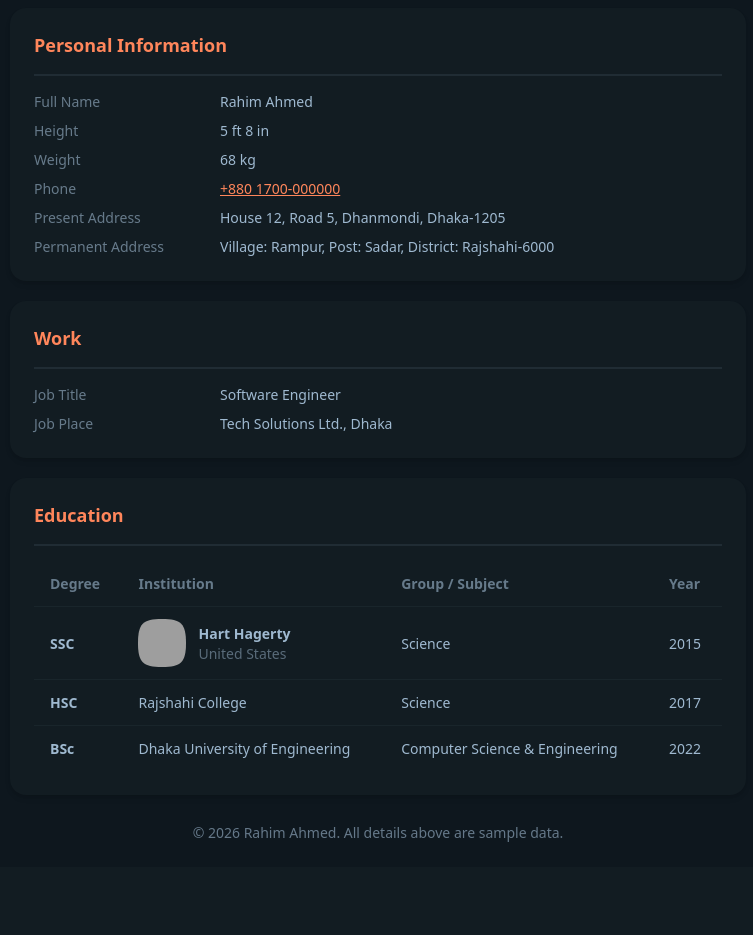
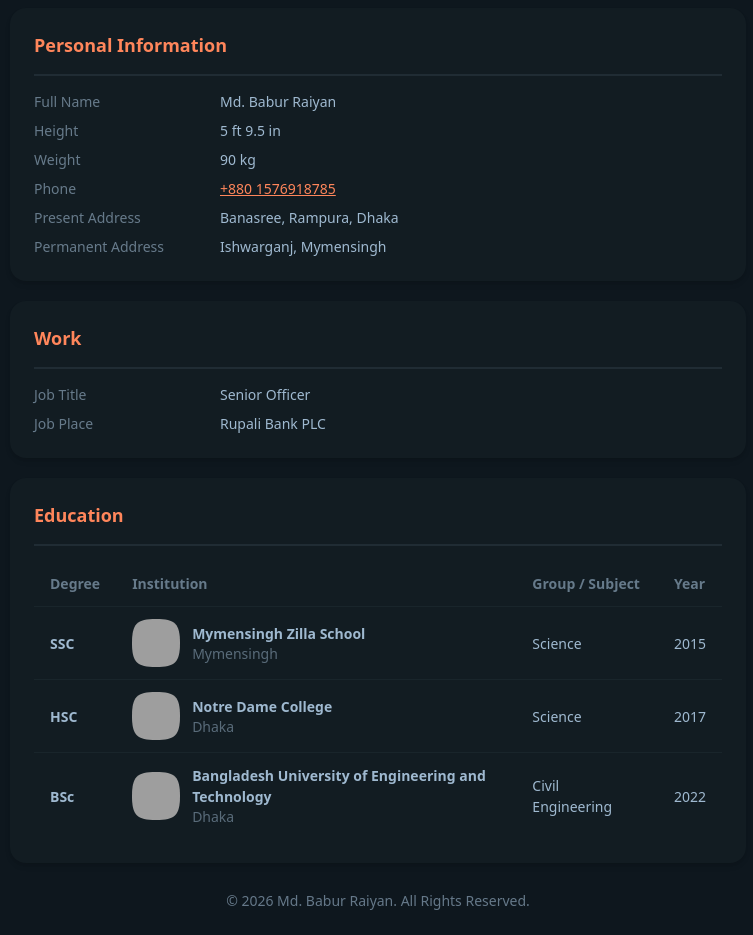
Before and after one commit to Babur-Raiyan/babur-raiyan.github.io, a plain HTML site: page index.html in a window 1280 px wide. Shown: the part 340-1275 px from the top of the page, without its empty margins (262-1015 px from the left). Before the commit the page ends 1207 px from the top, so only its background shows below. Drawn offline with nearby package versions, Linux system fonts and the light colour scheme; grey boxes are pictures that could not be loaded.

Commit message:
Update index.html

```diff
--- a/index.html
+++ b/index.html
@@ -78,7 +78,7 @@
         </div>
 
         <div class="text-center sm:text-left">
-          <h1 class="text-3xl font-bold">Rahim Ahmed</h1>
+          <h1 class="text-3xl font-bold">Md. Babur Raiyan</h1>
           <p class="text-primary font-semibold mt-1">Software Engineer</p>
           <p class="opacity-70">Tech Solutions Ltd., Dhaka</p>
         </div>
@@ -91,12 +91,12 @@
         <h2 class="card-title text-primary">Personal Information</h2>
         <div class="divider my-0"></div>
         <dl class="grid grid-cols-1 sm:grid-cols-[170px_1fr] gap-x-4 gap-y-2">
-          <dt class="opacity-60">Full Name</dt><dd class="font-medium">Rahim Ahmed</dd>
-          <dt class="opacity-60">Height</dt><dd class="font-medium">5 ft 8 in</dd>
-          <dt class="opacity-60">Weight</dt><dd class="font-medium">68 kg</dd>
-          <dt class="opacity-60">Phone</dt><dd class="font-medium"><a class="link link-primary" href="tel:+8801700000000">+880 1700-000000</a></dd>
-          <dt class="opacity-60">Present Address</dt><dd class="font-medium">House 12, Road 5, Dhanmondi, Dhaka-1205</dd>
-          <dt class="opacity-60">Permanent Address</dt><dd class="font-medium">Village: Rampur, Post: Sadar, District: Rajshahi-6000</dd>
+          <dt class="opacity-60">Full Name</dt><dd class="font-medium">Md. Babur Raiyan</dd>
+          <dt class="opacity-60">Height</dt><dd class="font-medium">5 ft 9.5 in</dd>
+          <dt class="opacity-60">Weight</dt><dd class="font-medium">90 kg</dd>
+          <dt class="opacity-60">Phone</dt><dd class="font-medium"><a class="link link-primary" href="tel:+8801700000000">+880 1576918785</a></dd>
+          <dt class="opacity-60">Present Address</dt><dd class="font-medium">Banasree, Rampura, Dhaka</dd>
+          <dt class="opacity-60">Permanent Address</dt><dd class="font-medium">Ishwarganj, Mymensingh</dd>
         </dl>
       </div>
     </div>
@@ -107,8 +107,8 @@
         <h2 class="card-title text-primary">Work</h2>
         <div class="divider my-0"></div>
         <dl class="grid grid-cols-1 sm:grid-cols-[170px_1fr] gap-x-4 gap-y-2">
-          <dt class="opacity-60">Job Title</dt><dd class="font-medium">Software Engineer</dd>
-          <dt class="opacity-60">Job Place</dt><dd class="font-medium">Tech Solutions Ltd., Dhaka</dd>
+          <dt class="opacity-60">Job Title</dt><dd class="font-medium">Senior Officer</dd>
+          <dt class="opacity-60">Job Place</dt><dd class="font-medium">Rupali Bank PLC</dd>
         </dl>
       </div>
     </div>
@@ -130,13 +130,13 @@
             <div class="avatar">
               <div class="mask mask-squircle h-12 w-12">
                 <img
-                  src="https://img.daisyui.com/images/profile/demo/2@94.webp"
+                  src="https://upload.wikimedia.org/wikipedia/commons/a/a7/Logo_of_Mymensingh_Zilla_School.svg?utm_source=commons.wikimedia.org&utm_campaign=index&utm_content=original"
                   alt="Avatar Tailwind CSS Component" />
               </div>
             </div>
             <div>
-              <div class="font-bold">Hart Hagerty</div>
-              <div class="text-sm opacity-50">United States</div>
+              <div class="font-bold">Mymensingh Zilla School</div>
+              <div class="text-sm opacity-50">Mymensingh</div>
             </div>
           </div></td>
                 <td>Science</td>
@@ -144,14 +144,38 @@
               </tr>
               <tr>
                 <td class="font-bold">HSC</td>
-                <td>Rajshahi College</td>
+                <td><div class="flex items-center gap-3">
+            <div class="avatar">
+              <div class="mask mask-squircle h-12 w-12">
+                <img
+                  src="https://upload.wikimedia.org/wikipedia/bn/1/14/%E0%A6%A8%E0%A6%9F%E0%A6%B0_%E0%A6%A1%E0%A7%87%E0%A6%AE_%E0%A6%95%E0%A6%B2%E0%A7%87%E0%A6%9C%2C_%E0%A6%A2%E0%A6%BE%E0%A6%95%E0%A6%BE-%E0%A6%8F%E0%A6%B0_%E0%A6%B2%E0%A7%8B%E0%A6%97%E0%A7%8B.svg?utm_source=bn.wikipedia.org&utm_campaign=index&utm_content=original"
+                  alt="Avatar Tailwind CSS Component" />
+              </div>
+            </div>
+            <div>
+              <div class="font-bold">Notre Dame College</div>
+              <div class="text-sm opacity-50">Dhaka</div>
+            </div>
+          </div></td>
                 <td>Science</td>
                 <td>2017</td>
               </tr>
               <tr>
                 <td class="font-bold">BSc</td>
-                <td>Dhaka University of Engineering</td>
-                <td>Computer Science &amp; Engineering</td>
+                <td><div class="flex items-center gap-3">
+            <div class="avatar">
+              <div class="mask mask-squircle h-12 w-12">
+                <img
+                  src="https://eee.buet.ac.bd/outreach/branding/BUET_logo_color.svg"
+                  alt="Avatar Tailwind CSS Component" />
+              </div>
+            </div>
+            <div>
+              <div class="font-bold">Bangladesh University of Engineering and Technology</div>
+              <div class="text-sm opacity-50">Dhaka</div>
+            </div>
+          </div></td>
+                <td>Civil Engineering</td>
                 <td>2022</td>
               </tr>
             </tbody>
@@ -160,7 +184,7 @@
       </div>
     </div>
 
-    <footer class="text-center text-sm opacity-60 pt-2">&copy; 2026 Rahim Ahmed. All details above are sample data.</footer>
+    <footer class="text-center text-sm opacity-60 pt-2">&copy; 2026 Md. Babur Raiyan. All Rights Reserved.</footer>
   </main>
 
 <script>
```
